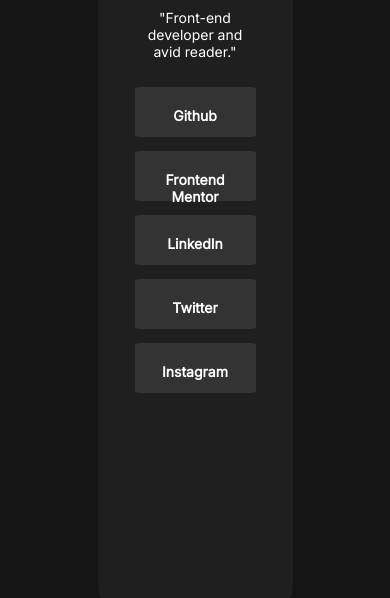
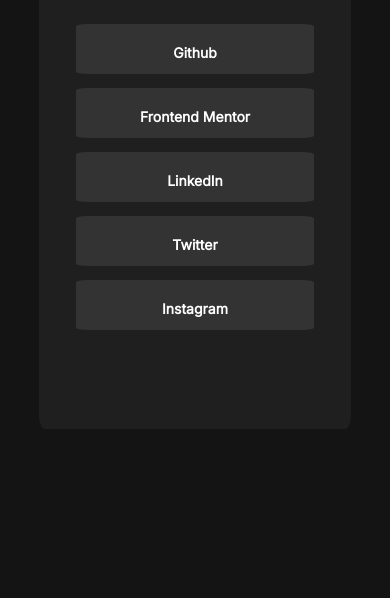
Before and after one commit to LuisDomiciano/social-links-profile, a plain HTML site: page index.html in a window 390 px wide. Shown: the part 246-844 px from the top of the page. Drawn offline with Linux system fonts and the light colour scheme.

Commit message:
feat(responsive): adjust .card responsiveness for screens 375px and up

```diff
--- a/style.css
+++ b/style.css
@@ -100,8 +100,9 @@ body {
 
 @media screen and (min-width: 375px) {
   .card {
-    width: 50%;
-    height: 100vh;
+    width: 80%;
+    height: 80vh;
+    margin: 0 auto;
   }
 }
 
```
